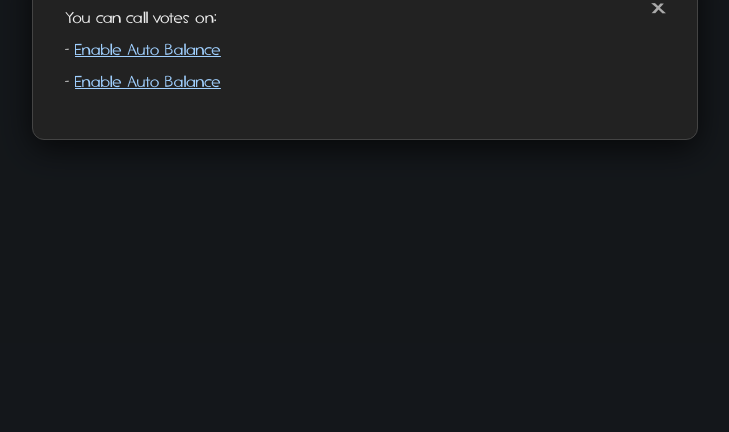
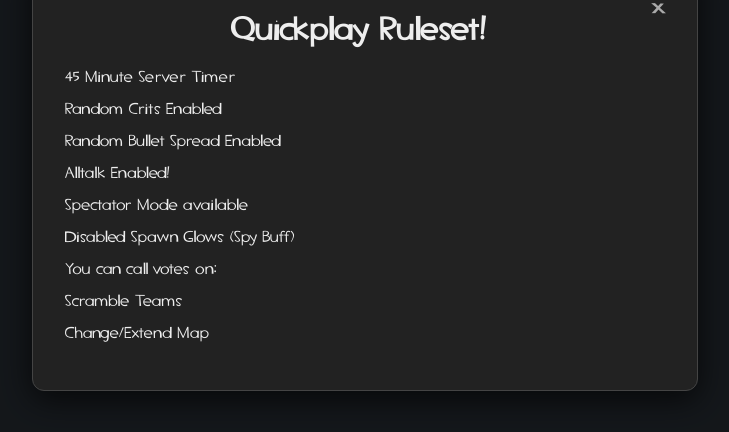
Before and after one commit to AntiDruid/pipeline.tf, a website: page public/index.html in a window 1280 px wide. Both pictures are taken after a click on the link "Ruleset". Shown: the part 166-598 px from the top of the page, without its empty margins (275-1004 px from the left). Drawn offline with Linux system fonts and the light colour scheme; a script that the page names is missing; files whose address does not match are found by name.

Commit message:
Add files via upload

```diff
--- a/public/index.html
+++ b/public/index.html
@@ -34,10 +34,18 @@
 <div id="modal-ruleset" class="modal">
   <div class="modal-content">
     <span class="close">&times;</span>
+	<h1>Quickplay Ruleset!</h1>
+	<p></p>
+	<p>45 Minute Server Timer</p>
+	<p>Random Crits Enabled</p>
+	<p>Random Bullet Spread Enabled</p>
+	<p>Alltalk Enabled!</p>
+	<p>Spectator Mode available</p>
+	<p>Disabled Spawn Glows (Spy Buff)</p>
+	<p></p>
 	<p>You can call votes on:</p>
-    <p>- <a href="https://wiki.teamfortress.com/wiki/Team_balance" target="_blank">Enable Auto Balance</a></p>
-	<p>- <a href="https://wiki.teamfortress.com/wiki/Team_balance" target="_blank">Enable Auto Balance</a></p>
-
+    <p>Scramble Teams</p>
+	<p>Change/Extend Map</p>
   </div>
 </div>
 
```
